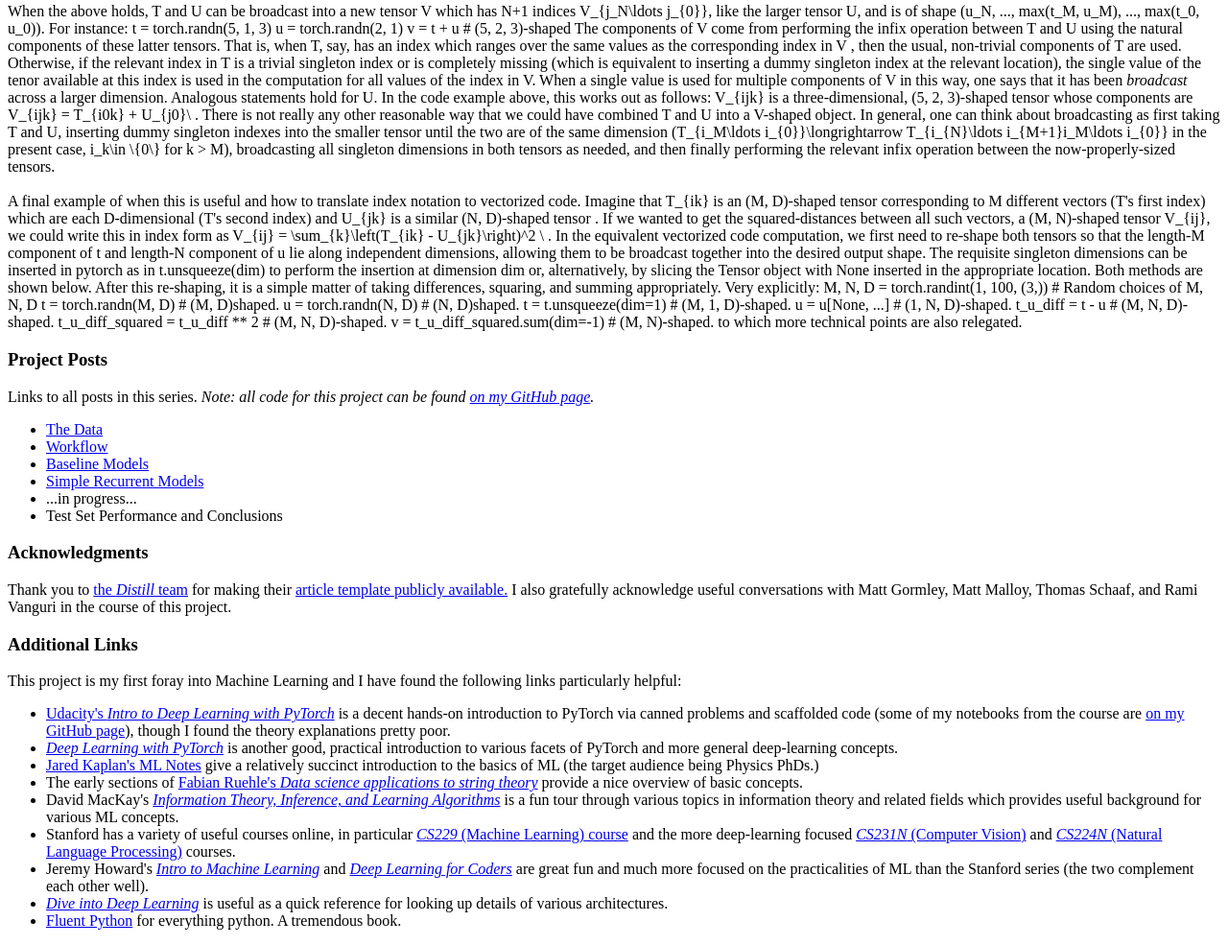
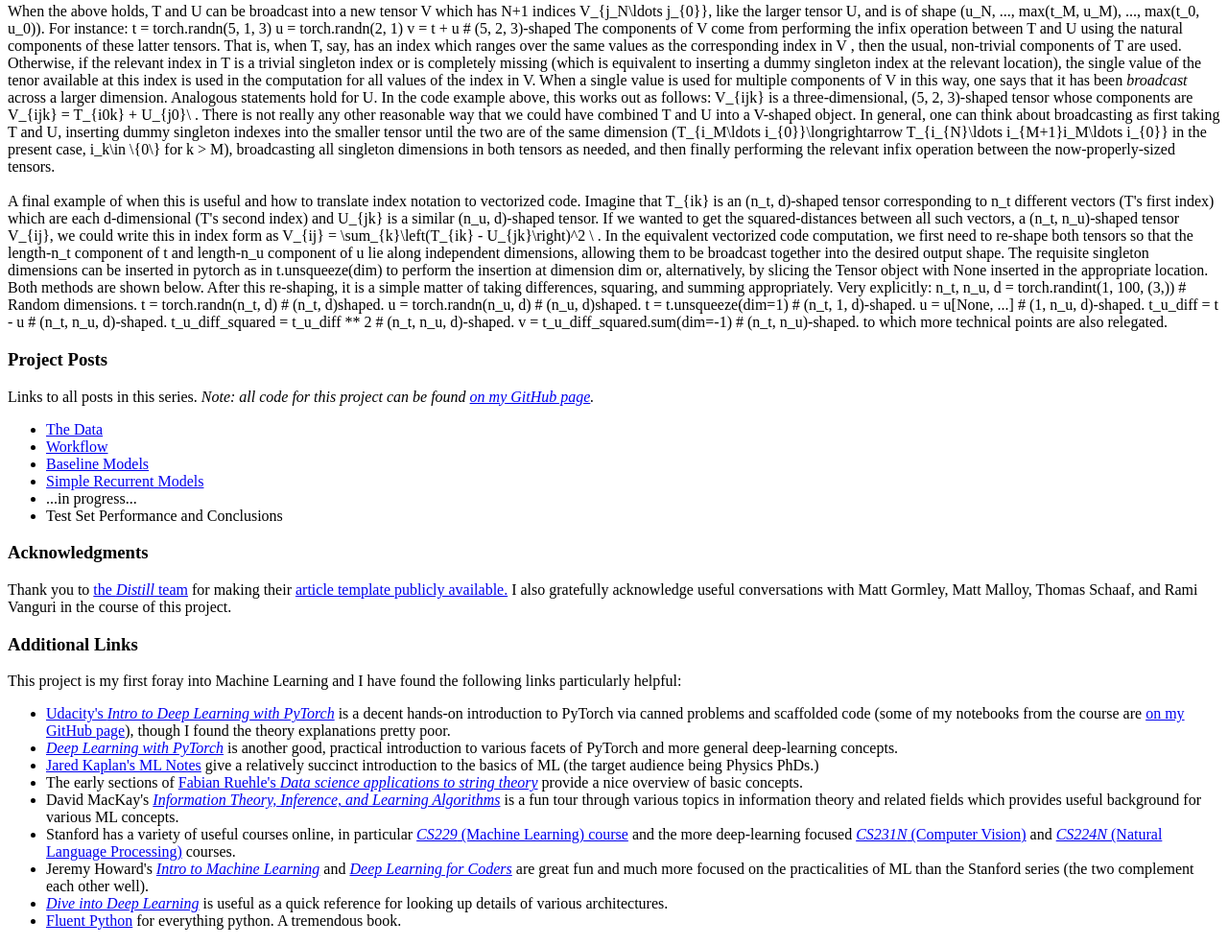
Before and after one commit to garrett361/arxiv-vixra-intro, a plain HTML site: page src/index.ejs in a window 1280 px wide. Shown: the part 1320-2305 px from the top of the page at 96% size. Drawn offline with nearby package versions, Linux system fonts and the light colour scheme; files that its build step writes are made by us from their sources; a script that the page names is missing.

Commit message:
Better dimension names

```diff
--- a/src/index.ejs
+++ b/src/index.ejs
@@ -284,20 +284,19 @@ as with /static as their root. E.g. <img src="/diagrams/fig1.png">
         <br>
         <br>
         A final example of when this is useful and how to translate index notation to vectorized code. Imagine that
-        <d-math>T_{ik}</d-math> is an <d-code language='python'>(M, D)</d-code>-shaped tensor corresponding to
-        <d-code language='python'>M</d-code> different vectors (<d-math>T</d-math>'s first index) which are each
-        <d-code language='python'>D</d-code>-dimensional (<d-math>T</d-math>'s second index) and <d-math>U_{jk}</d-math>
-        is a similar <d-code language='python'>(N, D)</d-code>-shaped tensor
-
-        . If we wanted to get the
-        squared-distances between all such vectors, a <d-code language='python'>(M, N)</d-code>-shaped tensor
+        <d-math>T_{ik}</d-math> is an <d-code language='python'>(n_t, d)</d-code>-shaped tensor corresponding to
+        <d-code language='python'>n_t</d-code> different vectors (<d-math>T</d-math>'s first index) which are each
+        <d-code language='python'>d</d-code>-dimensional (<d-math>T</d-math>'s second index) and <d-math>U_{jk}</d-math>
+        is a similar <d-code language='python'>(n_u, d)</d-code>-shaped tensor.
+        If we wanted to get the
+        squared-distances between all such vectors, a <d-code language='python'>(n_t, n_u)</d-code>-shaped tensor
         <d-math>V_{ij}</d-math>, we could write this in index form as
         <d-math block=''>
           V_{ij} = \sum_{k}\left(T_{ik} - U_{jk}\right)^2 \ .
         </d-math>
         In the equivalent vectorized code computation, we first need to re-shape both tensors so that the
-        length-<d-code language='python'>M</d-code> component of
-        <d-code language='python'>t</d-code> and length-<d-code language='python'>N</d-code> component of
+        length-<d-code language='python'>n_t</d-code> component of
+        <d-code language='python'>t</d-code> and length-<d-code language='python'>n_u</d-code> component of
         <d-code language='python'>u</d-code> lie along independent dimensions,
         allowing them to be broadcast together into
         the desired output shape. The requisite singleton dimensions can be inserted in
@@ -308,14 +307,14 @@ as with /static as their root. E.g. <img src="/diagrams/fig1.png">
         in the appropriate location. Both methods are shown below. After this re-shaping, it is a simple matter of
         taking differences, squaring, and summing appropriately. Very explicitly:
         <d-code block='' language='python'>
-          M, N, D = torch.randint(1, 100, (3,)) # Random choices of M, N, D
-          t = torch.randn(M, D) # (M, D)shaped.
-          u = torch.randn(N, D) # (N, D)shaped.
-          t = t.unsqueeze(dim=1) # (M, 1, D)-shaped.
-          u = u[None, ...] # (1, N, D)-shaped.
-          t_u_diff = t - u # (M, N, D)-shaped.
-          t_u_diff_squared = t_u_diff ** 2 # (M, N, D)-shaped.
-          v = t_u_diff_squared.sum(dim=-1) # (M, N)-shaped.
+          n_t, n_u, d = torch.randint(1, 100, (3,)) # Random dimensions.
+          t = torch.randn(n_t, d) # (n_t, d)shaped.
+          u = torch.randn(n_u, d) # (n_u, d)shaped.
+          t = t.unsqueeze(dim=1) # (n_t, 1, d)-shaped.
+          u = u[None, ...] # (1, n_u, d)-shaped.
+          t_u_diff = t - u # (n_t, n_u, d)-shaped.
+          t_u_diff_squared = t_u_diff ** 2 # (n_t, n_u, d)-shaped.
+          v = t_u_diff_squared.sum(dim=-1) # (n_t, n_u)-shaped.
         </d-code>
 
       </d-footnote> to which more technical points are also relegated.
```
